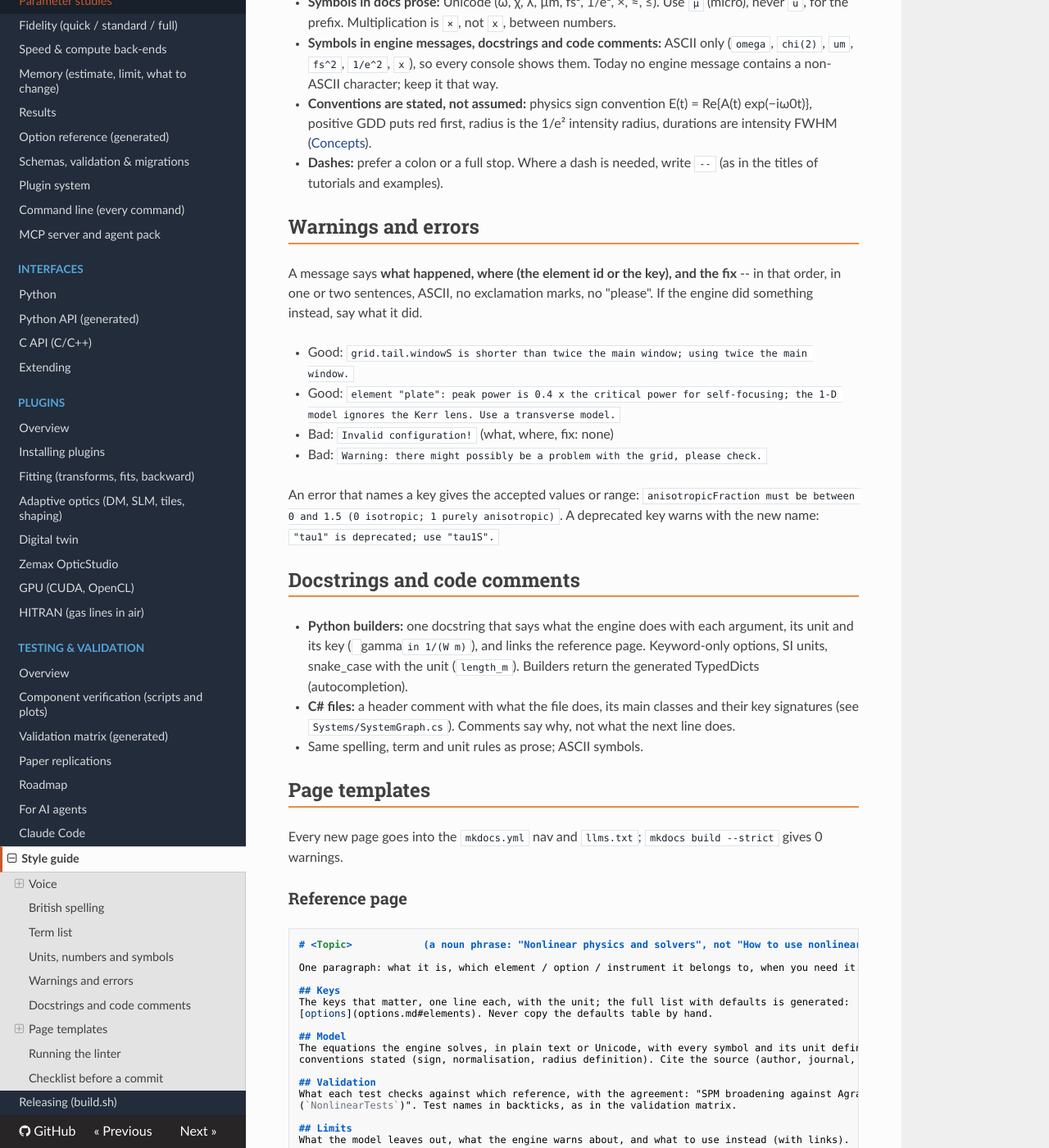
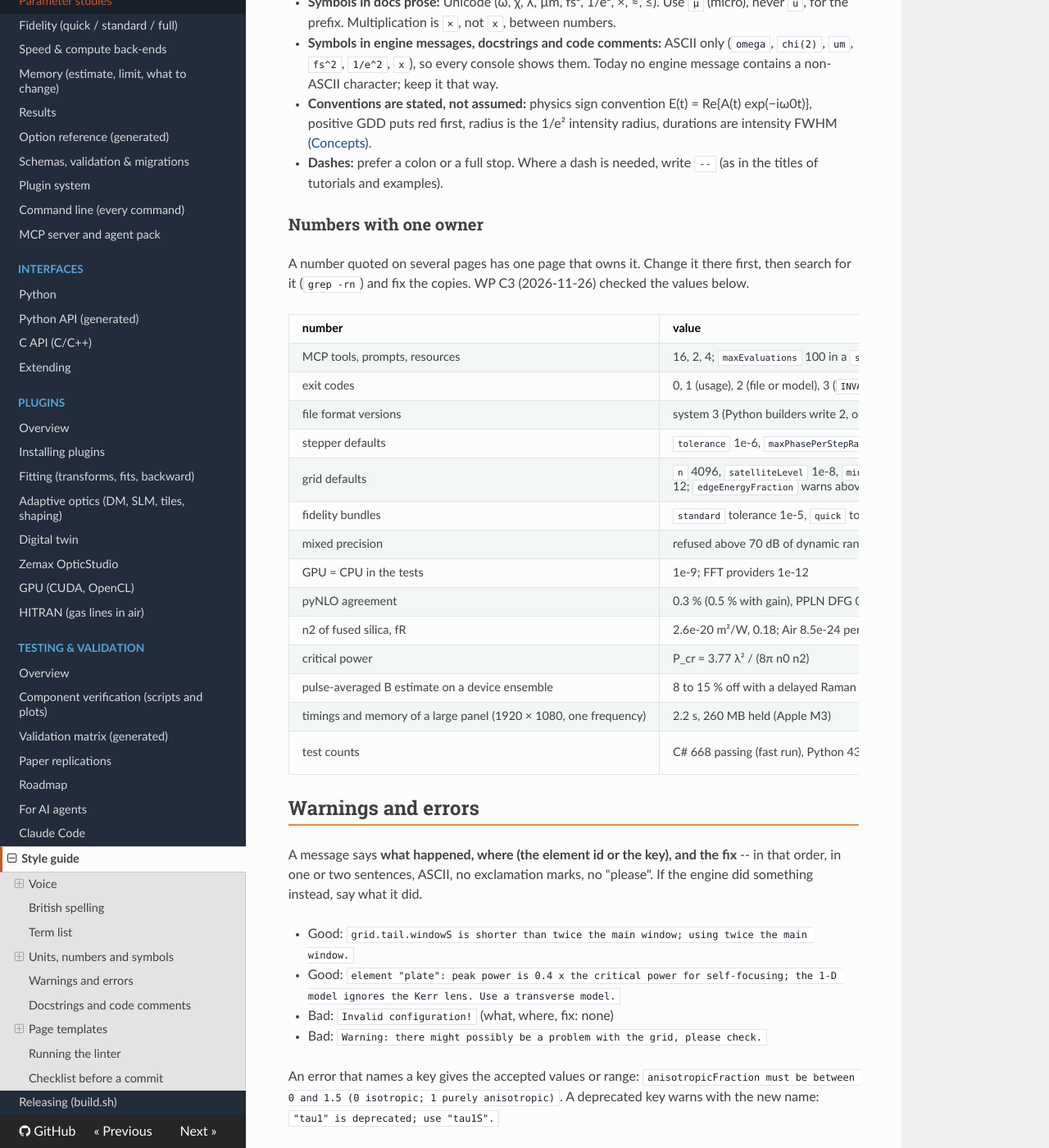
Before and after one commit to JosephCodemard/UltrafastEngine, an MkDocs documentation site: the page built from docs/style.md, in a window 1280 px wide and 1400 px high, scrolled down 4005 px. Shown: the whole window at 82% size. Built offline with MkDocs 1.6.1, drawn with Linux system fonts in a browser that asks for light colours; nearby versions of some CDN libraries.

Commit message:
WP C3: consistency pass after the reference rewrites
Co-Authored-By: Claude Opus 5.5 <noreply@anthropic.com>

```diff
--- a/docs/style.md
+++ b/docs/style.md
@@ -126,6 +126,28 @@ common ones marked *free*.
 * **Conventions are stated, not assumed:** physics sign convention E(t) = Re{A(t) exp(−iω0t)}, positive GDD puts red first,
   radius is the 1/e² intensity radius, durations are intensity FWHM ([Concepts](concepts.md#the-pulse)).
 * **Dashes:** prefer a colon or a full stop. Where a dash is needed, write ` -- ` (as in the titles of tutorials and examples).
+
+### Numbers with one owner
+
+A number quoted on several pages has one page that owns it. Change it there first, then search for it (`grep -rn`) and fix the
+copies. WP C3 (2026-11-26) checked the values below.
+
+| number | value | owner |
+|---|---|---|
+| MCP tools, prompts, resources | 16, 2, 4; `maxEvaluations` 100 in a `study` call (200 in a study file) | [MCP](reference/mcp.md) |
+| exit codes | 0, 1 (usage), 2 (file or model), 3 (`INVALID`, device self-test) | [Command line](reference/cli.md#exit-codes) |
+| file format versions | system 3 (Python builders write 2, or 3 for a branched system), run spec 2 | [Schemas](reference/schema.md#format-versions-and-migrations) |
+| stepper defaults | `tolerance` 1e-6, `maxPhasePerStepRad` 0.01, `maxAreaChangePerStep` 0.05 | [Run spec](reference/run-spec.md) |
+| grid defaults | `n` 4096, `satelliteLevel` 1e-8, `minSpanFraction` 0.1, `minPointsPerFwhm` 12; `edgeEnergyFraction` warns above 1e-3, aim for 1e-6 | [Run spec](reference/run-spec.md), [Results](reference/results.md) |
+| fidelity bundles | `standard` tolerance 1e-5, `quick` tolerance 1e-4 | [Fidelity](reference/fidelity.md) |
+| mixed precision | refused above 70 dB of dynamic range; energy 1e-6, spectrum L1 1e-4 | [Speed](reference/speed.md#mixed-precision-on-the-gpu) |
+| GPU = CPU in the tests | 1e-9; FFT providers 1e-12 | [GPU](plugins/gpu.md), [Speed](reference/speed.md) |
+| pyNLO agreement | 0.3 % (0.5 % with gain), PPLN DFG 0.1-0.7 % (0.5 % at gain 50), branched 0.5 % | [Testing](testing.md) |
+| n2 of fused silica, fR | 2.6e-20 m²/W, 0.18; Air 8.5e-24 per bar (electronic) | [Materials](reference/materials.md) |
+| critical power | P_cr = 3.77 λ² / (8π n0 n2) | [Nonlinear](reference/nonlinear.md) |
+| pulse-averaged B estimate on a device ensemble | 8 to 15 % off with a delayed Raman response | [Nonlinear](reference/nonlinear.md#b-integral) |
+| timings and memory of a large panel (1920 × 1080, one frequency) | 2.2 s, 260 MB held (Apple M3) | [Speed](reference/speed.md#benchmarks) |
+| test counts | C# 668 passing (fast run), Python 439 passing | `PROJECT_STATUS.md` (dated runs); the README badges follow it |
 
 ## Warnings and errors
 
```
Also changed, not shown: CHANGELOG.md (+3 -0 lines), HANDOFF.md (deleted, +0 -3 lines), README.md (+2 -2 lines), docs/capabilities.md (+2 -2 lines), docs/design/history.md (+8 -0 lines), docs/design/roadmap-internal.md (+1 -1 lines), docs/reference/cli.md (+1 -0 lines), docs/tutorials/05-contrast.md (+6 -6 lines).
